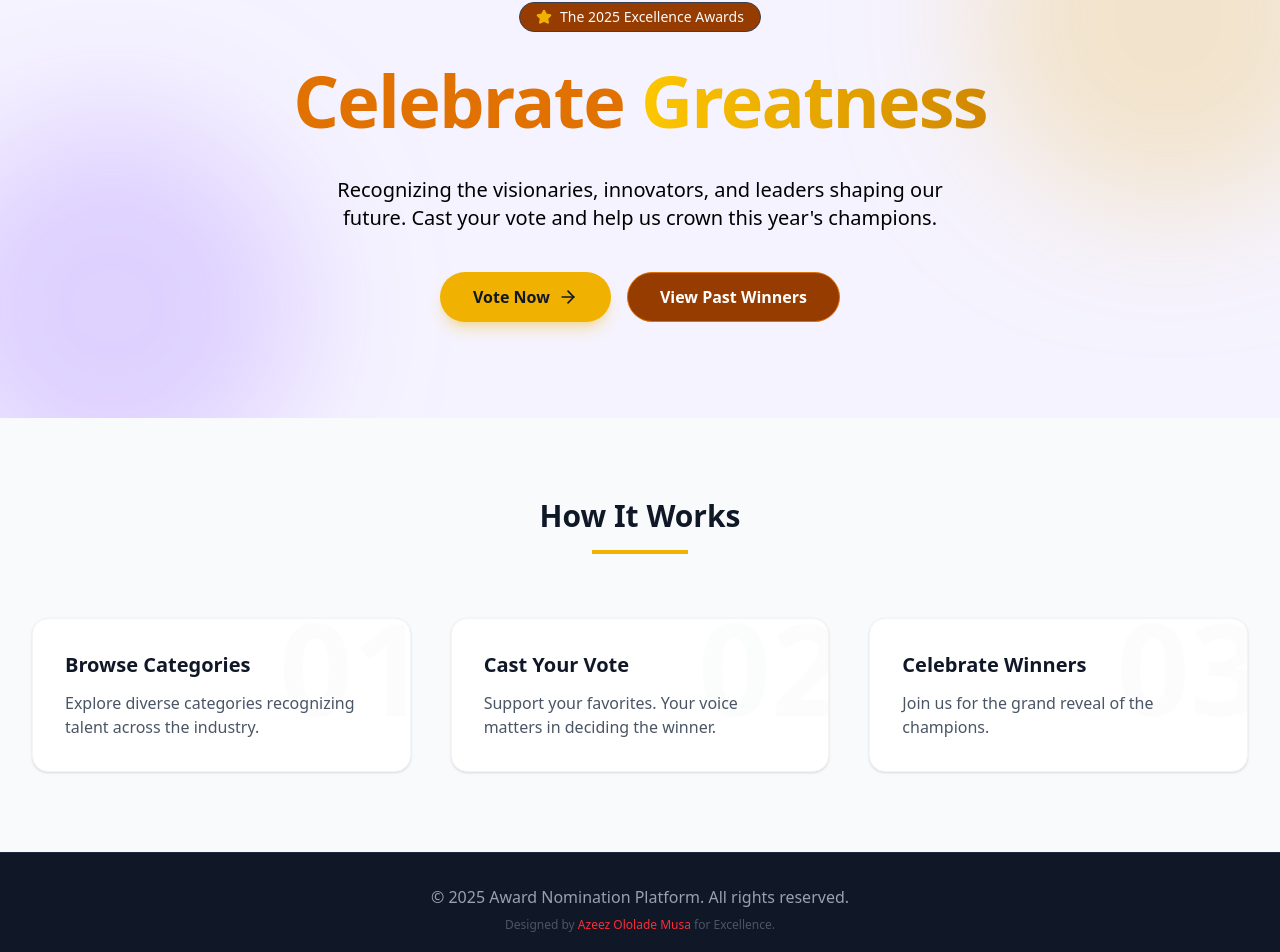
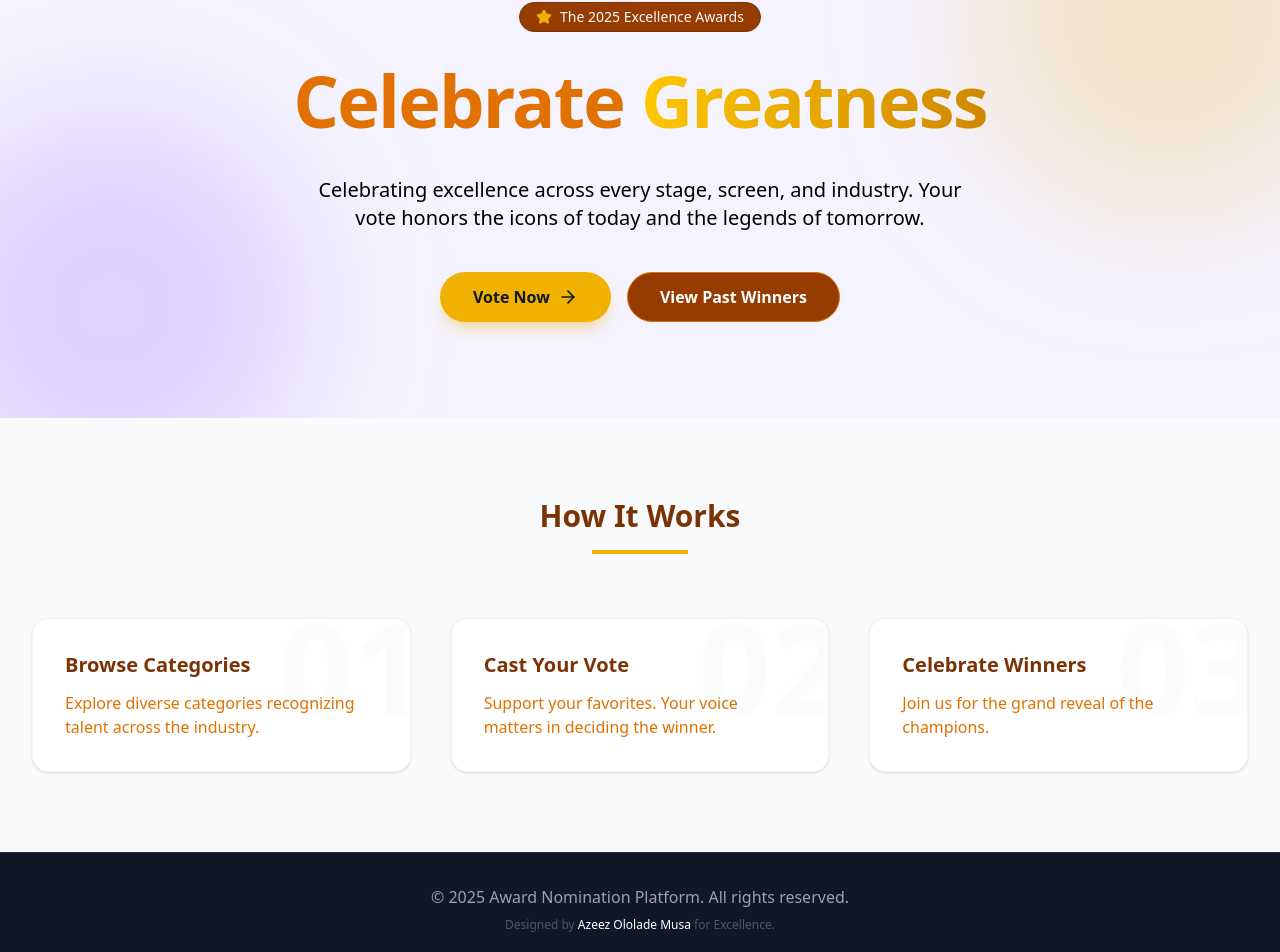
Before and after one commit to hayZedTech/awards, a React (Vite) app: page / in a window 1280 px wide. Shown: the part 159-1111 px from the top of the page. Built offline with nearby package versions, Linux system fonts and the light colour scheme; no server answers.

Commit message:
New Update

```diff
--- a/src/components/Footer.jsx
+++ b/src/components/Footer.jsx
@@ -6,7 +6,7 @@ const Footer = () => {
       <div className="max-w-7xl mx-auto px-4 text-center">
         <p className="mb-2">&copy; {new Date().getFullYear()} Award Nomination Platform. All rights reserved.</p>
         <p className="text-xs text-gray-600">
-          Designed by <span className="text-red-500">Azeez Ololade Musa</span> for Excellence.
+          Designed by <span className="text-white">Azeez Ololade Musa</span> for Excellence.
         </p>
       </div>
     </footer>
--- a/src/layouts/AdminLayout.jsx
+++ b/src/layouts/AdminLayout.jsx
@@ -24,6 +24,11 @@ const AdminLayout = ({ children, onLogout }) => {
 
   // Helper to check active state (ignoring query params)
   const isActive = (path) => location.pathname === path;
+
+  // Home
+  const homekey=()=>{
+    navigate("/");
+  }
 
   return (
     <div className="flex h-screen bg-gray-100 overflow-hidden">
@@ -63,6 +68,8 @@ const AdminLayout = ({ children, onLogout }) => {
           ))}
         </nav>
 
+
+
         {/* Logout Button (Bottom) */}
         <div className="absolute bottom-0 w-full p-4 border-t border-gray-800">
           <button
@@ -90,8 +97,8 @@ const AdminLayout = ({ children, onLogout }) => {
           </h1>
 
           <div className="flex items-center gap-3">
-             <div className="h-8 w-8 rounded-full bg-yellow-500 flex items-center justify-center text-white font-bold text-sm">
-                A
+             <div className="h-10 w-10 rounded-full bg-amber-500 flex items-center justify-center text-white font-bold text-xs">
+                <button onClick={homekey}>Home</button>
              </div>
           </div>
         </header>
--- a/src/pages/Home.jsx
+++ b/src/pages/Home.jsx
@@ -14,9 +14,9 @@ const Home = () => {
         </div>
 
         <div className="relative max-w-7xl mx-auto px-4 py-24 sm:px-6 lg:px-8 flex flex-col items-center text-center">
-          <div className="inline-flex items-center gap-2 bg-amber-800 border border-gray-700 rounded-full px-4 py-1 mb-8">
+          <div className="inline-flex items-center gap-2 bg-amber-800 border border-amber-900 rounded-full px-4 py-1 mb-8">
             <Star size={16} className="text-yellow-500 fill-yellow-500" />
-            <span className="text-sm font-medium text-gray-50">The 2025 Excellence Awards</span>
+            <span className="text-sm font-medium text-gray-50">The {new Date().getFullYear()} Excellence Awards</span>
           </div>
 
           <h1 className="text-5xl md:text-7xl font-extrabold tracking-tight mb-6">
@@ -24,7 +24,7 @@ const Home = () => {
           </h1>
 
           <p className="mt-4 text-xl text-black max-w-2xl mx-auto mb-10">
-            Recognizing the visionaries, innovators, and leaders shaping our future. Cast your vote and help us crown this year's champions.
+            Celebrating excellence across every stage, screen, and industry. Your vote honors the icons of today and the legends of tomorrow.
           </p>
 
           <div className="flex flex-col sm:flex-row gap-4">
@@ -42,7 +42,7 @@ const Home = () => {
       <section className="py-20 bg-gray-50">
         <div className="max-w-7xl mx-auto px-4 sm:px-6 lg:px-8">
           <div className="text-center mb-16">
-            <h2 className="text-3xl font-bold text-gray-900">How It Works</h2>
+            <h2 className="text-3xl font-bold text-amber-900">How It Works</h2>
             <div className="w-24 h-1 bg-yellow-500 mx-auto mt-4"></div>
           </div>
 
@@ -52,10 +52,10 @@ const Home = () => {
               { step: '02', title: 'Cast Your Vote', desc: 'Support your favorites. Your voice matters in deciding the winner.' },
               { step: '03', title: 'Celebrate Winners', desc: 'Join us for the grand reveal of the champions.' },
             ].map((item, idx) => (
-              <div key={idx} className="bg-white p-8 rounded-2xl shadow-sm border border-gray-100 relative overflow-hidden group hover:shadow-md transition">
+              <div key={idx} className="bg-white p-8 rounded-2xl shadow-sm border border-gray-100 relative overflow-hidden group hover:shadow-md transition ">
                 <span className="absolute -right-4 -top-4 text-9xl font-bold text-gray-50 opacity-50 group-hover:text-yellow-50 transition">{item.step}</span>
-                <h3 className="text-xl font-bold text-gray-900 mb-3 relative z-10">{item.title}</h3>
-                <p className="text-gray-600 relative z-10">{item.desc}</p>
+                <h3 className="text-xl font-bold text-amber-900 mb-3 relative z-10">{item.title}</h3>
+                <p className="text-amber-600 relative z-10">{item.desc}</p>
               </div>
             ))}
           </div>
--- a/src/pages/Vote.jsx
+++ b/src/pages/Vote.jsx
@@ -215,8 +215,8 @@ const Vote = () => {
           <div className="bg-yellow-100 w-20 h-20 rounded-full flex items-center justify-center mx-auto mb-2">
             <Trophy className="text-yellow-600" size={40} />
           </div>
-          <h1 className="text-3xl font-bold text-gray-900 mb-2">Voice Your Choice</h1>
-          <p className="text-gray-500 mb-8">To ensure fair voting, please sign in to access the ballot.</p>
+          <h1 className="text-3xl font-bold text-amber-900 mb-2">Voice Your Choice</h1>
+          <p className="text-amber-500 mb-8">To ensure fair voting, please sign in to access the ballot.</p>
 
           {/* Google Sign-in */}
           <button
@@ -234,7 +234,7 @@ const Vote = () => {
                         <path fill="#FBBC05" d="M5.84 14.09c-.22-.66-.35-1.36-.35-2.09s.13-1.43.35-2.09V7.07H2.18C1.43 8.55 1 10.22 1 12s.43 3.45 1.18 4.93l2.85-2.22.81-.62z" />
                         <path fill="#EA4335" d="M12 5.38c1.62 0 3.06.56 4.21 1.64l3.15-3.15C17.45 2.09 14.97 1 12 1 7.7 1 3.99 3.47 2.18 7.07l3.66 2.84c.87-2.6 3.3-4.53 6.16-4.53z" />
                     </svg>
-                    Sign in with Google
+                    <span className='text-amber-900'>Sign in with Google</span>
                 </>
             )}
           </button>
```
